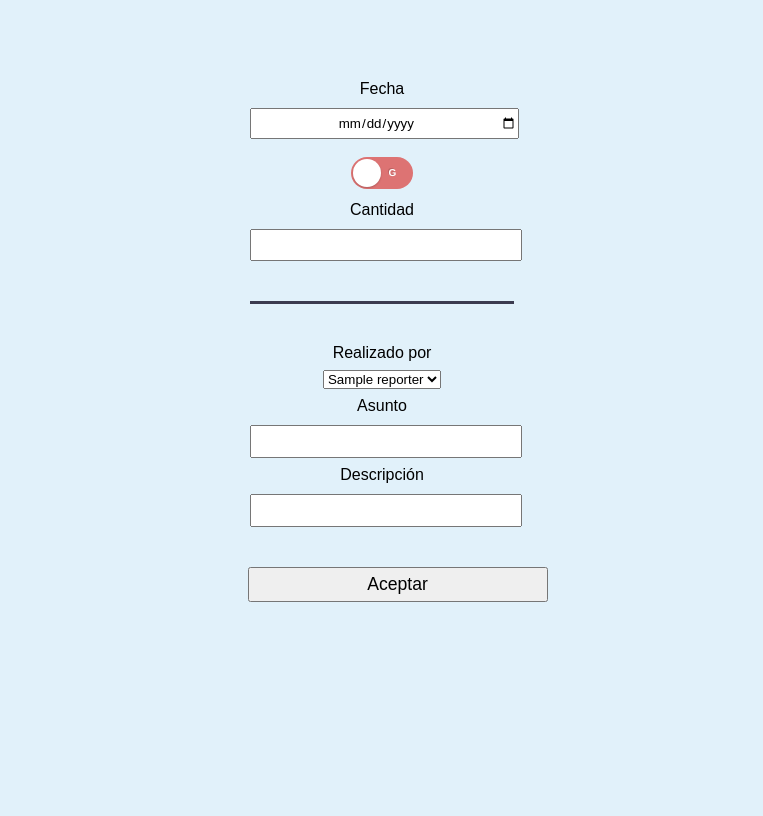
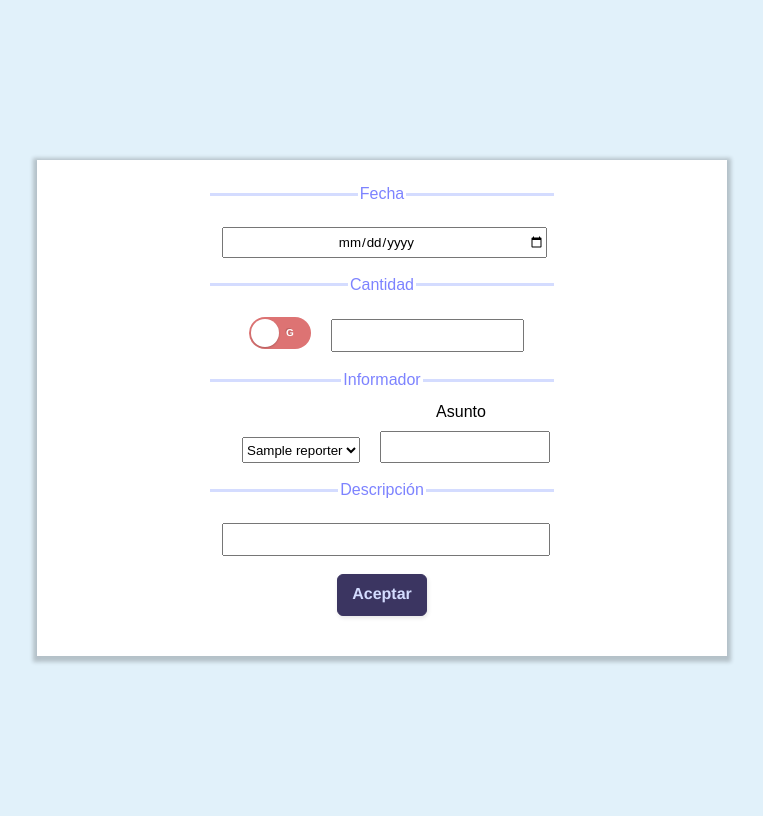
Before and after one commit to Franm99/home-balance, a Python web app: template app/templates/add_record.html in a window 1280 px wide. Shown: the whole page, without its empty margins (258-1021 px from the left). Before the commit the page ends 602 px from the top, so only its background shows below. Run offline with Jinja, Linux system fonts and the light colour scheme; the template is opened without the code that fills it: most values are stand-ins (such as "Sample title", 1, 10 or a date in 2020).

Commit message:
[FEAT.v1] Adding styling to Add Record window [WIP]

```diff
--- a/app/static/style.css
+++ b/app/static/style.css
@@ -59,7 +59,7 @@ html {
     align-items: center;
 }
 
-#new-record {
+.new-record {
     background: var(--color-primary);
     border: 1px solid var(--color-primary);
     border-radius: 6px;
@@ -80,14 +80,14 @@ html {
     vertical-align: middle;
 }
 
-#new-record:hover,
-#new-record:active {
+.new-record:hover,
+.new-record:active {
     background-color: var(--color-4);
     background-position: 0 0;
     color: var(--color-primary);
 }
 
-#new-record:active {
+.new-record:active {
     opacity: .5;
 }
 
@@ -186,17 +186,47 @@ html {
     ADD NEW RECORD VIEW
 */
 
+#container-form {
+    height: 100vh;
+    position: absolute:
+    top: 0;
+    display: flex;
+    align-items: center;
+}
+
 #form-new-record {
-    width: 30%;
+    width: 50vw;
     text-align: center;
-    margin: 0 auto;
-    margin-bottom: 5vh;
+    margin: auto auto;
+    padding: 25px;
+    padding-bottom: 40px;
+    box-shadow: 0px 2px 4px 4px rgba(0, 0, 0, 0.2);
+    background-color: white;
 }
 
 fieldset {
     border: none;
-    padding: 2rem 0;
-    border-bottom: 3px solid #3b3b4f;
+    border-top: 3px solid var(--color-4);
+    width: 50%;
+    margin: 0 auto;
+}
+
+.set-legend {
+    color: var(--color-secondary);
+}
+
+#fieldset-expense {
+    display: flex;
+    align-items: center;
+    justify-content: center;
+    gap: 20px;
+}
+
+#fieldset-reporter-info {
+    display: flex;
+    gap: 20px;
+    justify-content: center;
+    align-items: end;
 }
 
 fieldset:last-of-type {
@@ -216,12 +246,9 @@ input {
     text-align: center;
 }
 
-button[type="submit"] {
-    width: 50%;
-    margin 1em auto;
+select {
     height: 2em;
-    font-size: 1.1rem;
-    min-width: 300px;
+    margin: 0.5rem 0;
 }
 
 
--- a/app/templates/add_record.html
+++ b/app/templates/add_record.html
@@ -11,30 +11,40 @@
 
     </head>
     <body>
-    <div id="my-body">
+    <div id="body-form">
         <section id="main-content">
+            <div id="container-form">
                 <form id="form-new-record" method="POST" action="{{ url_for('records.add_record') }}">
                     <fieldset>
-                    <label for="from_date">Fecha<input type="date" name="from_date" id="from_date" required></label>
+                        <legend class="set-legend">Fecha</legend>
+                        <label for="from_date"><input type="date" name="from_date" id="from_date" required></label>
+                    </fieldset>
+                    <fieldset id="fieldset-expense">
+                        <legend class="set-legend">Cantidad</legend>
                         <label for="is_expense"><input class="toggle" type="checkbox" name="is_expense" id="is_expense" value="False">
                             <span class="slider"></span>
                         </label>
-                    <label for="amount">Cantidad<input type="number" step="0.01" min="0" name="amount" id="amount" required></label>
+                        <label for="amount"><input type="number" step="0.01" min="0" name="amount" id="amount" required></label>
+                    </fieldset>
 
-                </fieldset>
-                <fieldset>
-                    <label for="reporter">Realizado por</label>
+                    <fieldset id="fieldset-reporter-info">
+                        <legend class="set-legend">Informador</legend>
+                        <label for="reporter"></label>
                         <select id="reporter" name="reporter" required>
                             {% for reporter in allowed_reporters%}
                             <option value="{{ reporter }}">{{ reporter }}</option>
                             {% endfor %}
                         </select>
                         <label for="tag">Asunto<input type="text" name="tag" id="tag" required></label>
-                    <label for="description">Descripción<input type="text" name="description" id="description"></label>
+                    </fieldset>
+                    <fieldset>
+                        <legend class="set-legend">Descripción</legend>
+                        <label for="description"><input type="text" name="description" id="description"></label>
                     </fieldset>
 
-                <button type="submit">Aceptar</button>
+                    <button type="submit" class="new-record">Aceptar</button>
                 </form>
+            </div>
         </section>
     </div>
 
--- a/app/templates/records.html
+++ b/app/templates/records.html
@@ -1,7 +1,7 @@
 {% extends "layout.html" %}
 {% block content %}
 <section id="actions-section">
-    <a href="{{ url_for('records.add_record') }}"><button id="new-record">Nuevo registro</button></a>
+    <a href="{{ url_for('records.add_record') }}"><button class="new-record">Nuevo registro</button></a>
 </section>
 <section id="balance-history-section">
     {% for record in records_list %}
```
Lines whose indentation alone changed are shown as unchanged.
